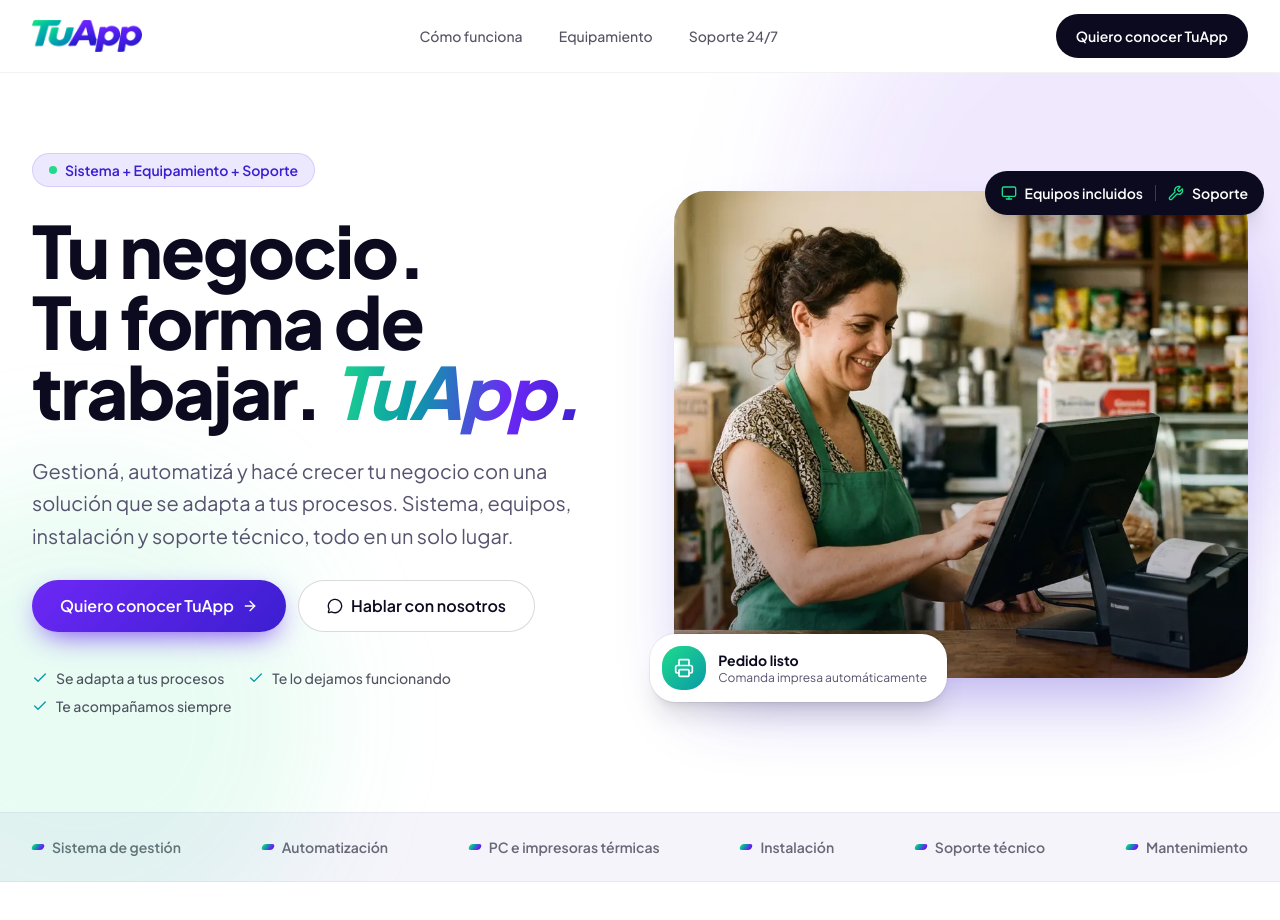
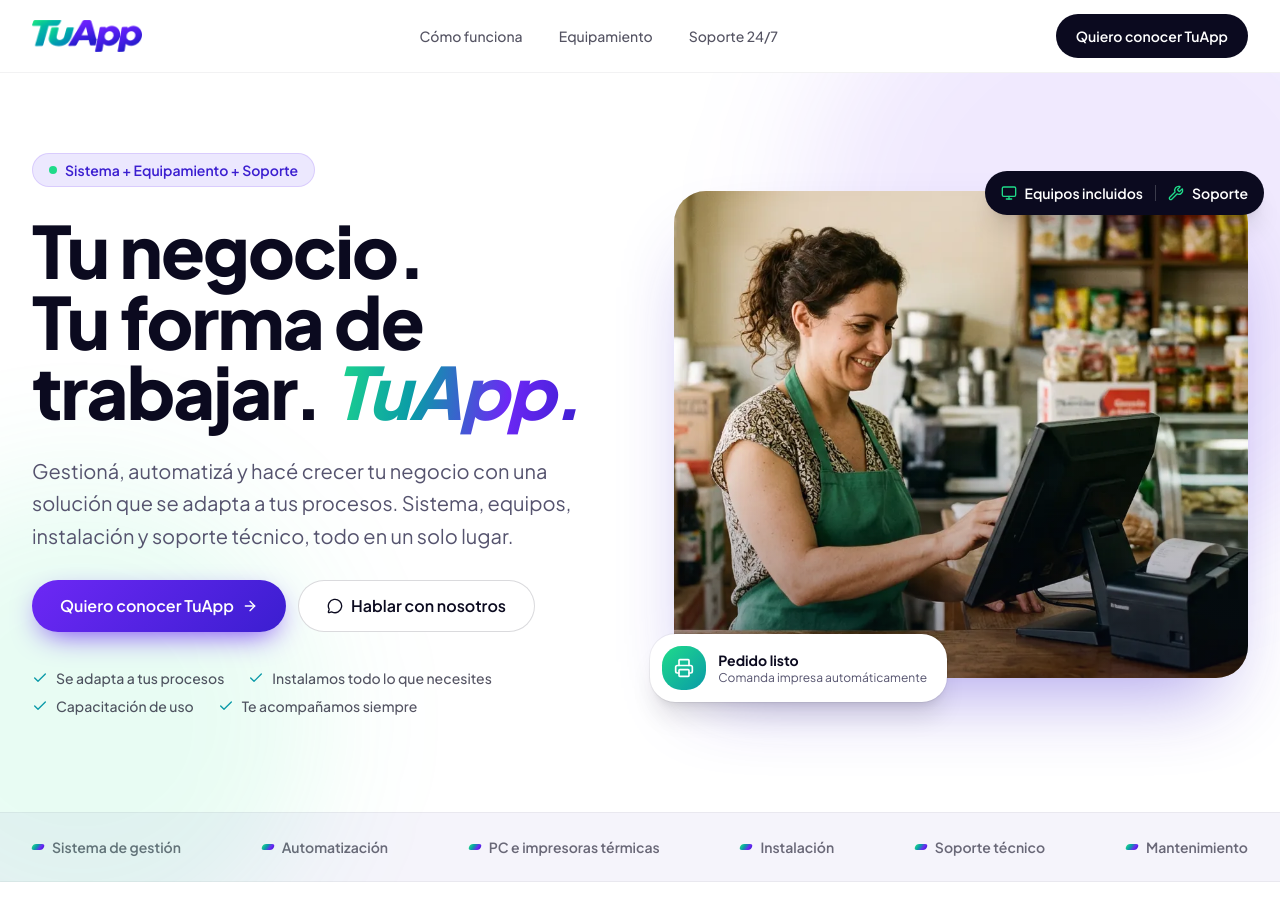
Before and after one commit to Franciscog198/tuappweb, a Next.js app: page / in a window 1280 px wide. Shown: the top 920 px of the page. Built offline with nearby package versions, Linux system fonts and the light colour scheme.

Commit message:
Update list items in hero component

```diff
--- a/components/landing/hero.tsx
+++ b/components/landing/hero.tsx
@@ -41,7 +41,7 @@
           </div>
 
           <ul className="flex flex-wrap gap-x-6 gap-y-2 pt-2 text-sm font-medium text-ink/70">
-            {['Se adapta a tus procesos', 'Te lo dejamos funcionando', 'Te acompañamos siempre'].map((item) => (
+            {['Se adapta a tus procesos', 'Instalamos todo lo que necesites', 'Capacitación de uso', 'Te acompañamos siempre'].map((item) => (
               <li key={item} className="flex items-center gap-2">
                 <Check className="size-4 text-brand-teal" aria-hidden="true" />
                 {item}
```
